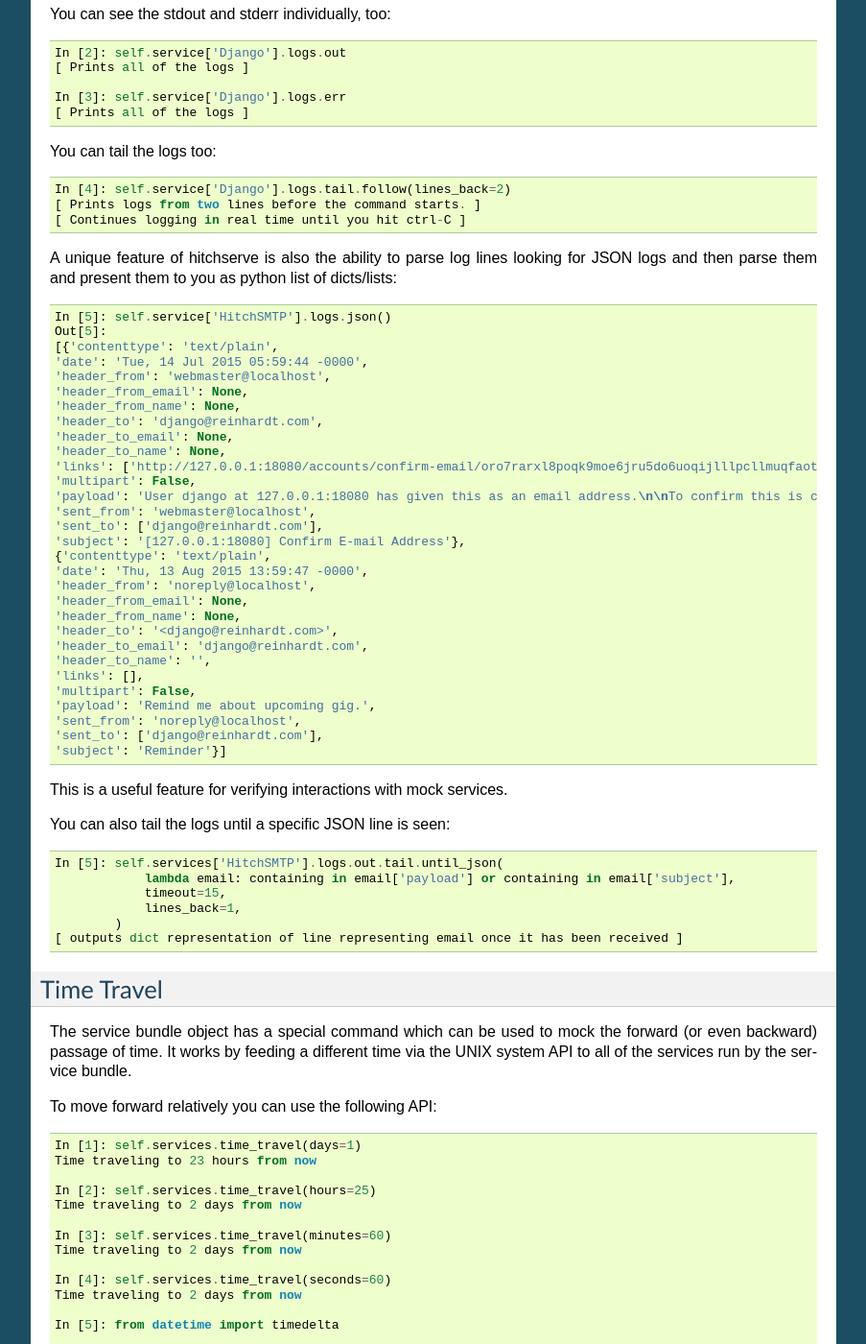
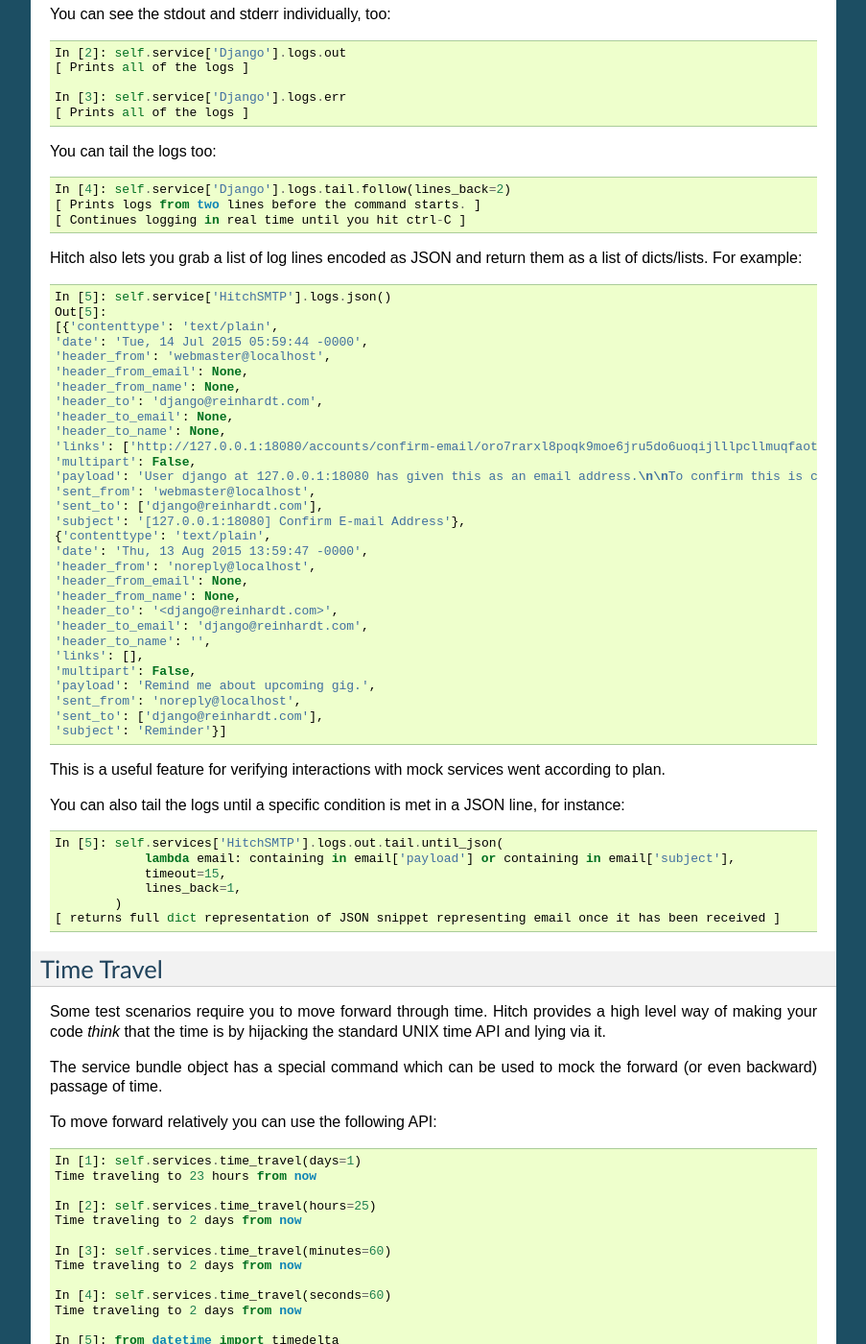
Before and after one commit to hitchtest/hitch, a Sphinx documentation site: the page built from docs/api/generic_service_api.rst, in a window 1280 px wide and 1400 px high, scrolled down 969 px. Shown: the whole window at 96% size, without its empty margins (198-1101 px from the left). Built offline with Sphinx 7.4.7, drawn with Linux system fonts in a browser that asks for light colours; some of the changed text lies outside the part shown.

Commit message:
DOCS : Environment API and generic service API doc updates.

```diff
--- a/docs/api/environment.rst
+++ b/docs/api/environment.rst
@@ -19,18 +19,18 @@
 :doc:`/glossary/fail_fast`.
 
 To use these checks, simply put them in your settings file under the property 'environment'
-or use them in your code as described.
+or use them in your engine as described.
 
 This list of checks is by no means all that you might need. Additional ideas for environment
 checks are very welcome. If there is one that you want, please raise an issue at
-http://github.com/hitchtest/hitchtest/issues/create
+http://github.com/hitchtest/hitchtest/issues/new
 
 
 
 System Packages
 ---------------
 
-This check verifies that a unixpackage package is installed:
+This check verifies that a unixpackage ( http://github.com/unixpackage/unixpackage/ ) package is installed:
 
 .. code-block:: yaml
 
--- a/docs/api/generic_service_api.rst
+++ b/docs/api/generic_service_api.rst
@@ -70,8 +70,8 @@
     [ Prints logs from two lines before the command starts. ]
     [ Continues logging in real time until you hit ctrl-C ]
 
-A unique feature of hitchserve is also the ability to parse log lines looking for JSON
-logs and then parse them and present them to you as python list of dicts/lists::
+Hitch also lets you grab a list of log lines encoded as JSON and return them
+as a list of dicts/lists. For example::
 
     In [5]: self.service['HitchSMTP'].logs.json()
     Out[5]:
@@ -104,24 +104,26 @@
     'sent_to': ['django@reinhardt.com'],
     'subject': 'Reminder'}]
 
-This is a useful feature for verifying interactions with mock services.
+This is a useful feature for verifying interactions with mock services went according to plan.
 
-You can also tail the logs until a specific JSON line is seen::
+You can also tail the logs until a specific condition is met in a JSON line, for instance::
 
     In [5]: self.services['HitchSMTP'].logs.out.tail.until_json(
                 lambda email: containing in email['payload'] or containing in email['subject'],
                 timeout=15,
                 lines_back=1,
             )
-    [ outputs dict representation of line representing email once it has been received ]
+    [ returns full dict representation of JSON snippet representing email once it has been received ]
 
 
 Time Travel
 -----------
 
+Some test scenarios require you to move forward through time. Hitch provides a high level way of
+making your code *think* that the time is by hijacking the standard UNIX time API and lying via it.
+
 The service bundle object has a special command which can be used to mock the forward (or even backward)
-passage of time. It works by feeding a different time via the UNIX system API to all of the services
-run by the service bundle.
+passage of time.
 
 To move forward relatively you can use the following API::
 
@@ -154,6 +156,10 @@
     In [9]: self.services.time_travel(datetime=datetime.now())
     Time traveling to now
 
+This feature has been tested and works with Postgres and Python code run as a service, but has been
+tried with and will not yet work with node.JS code, Java code or Firefox.
+
+Note that it will not work if no_libfaketime is set to True.
 
 Service Process API
 -------------------
```
Also changed, not shown: other parts of docs/api/generic_service_api.rst (+7 -6 lines).
